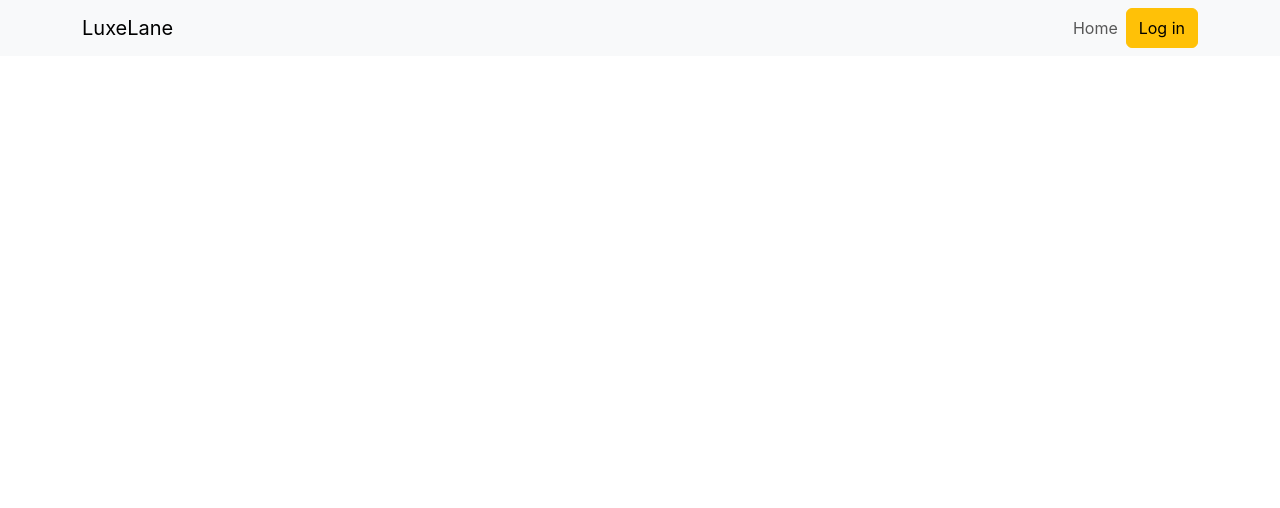
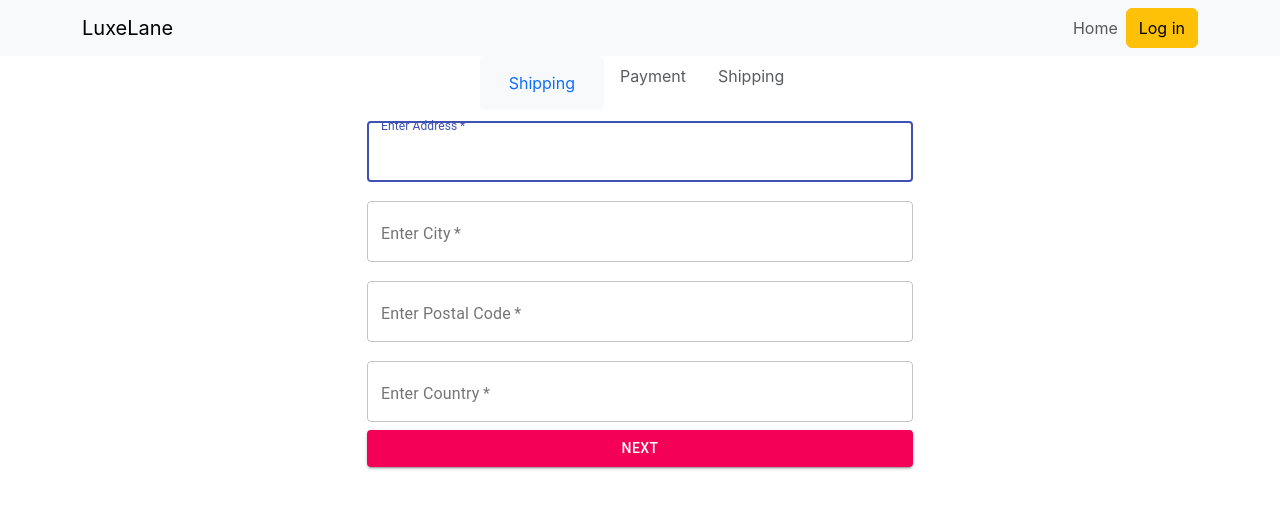
Before and after one commit to Sakshamyadav6/LuxeLane-App, a React (Vite) app in the folder frontend/: page /shipping in a window 1280 px wide. Shown: the top 508 px of the page. Built offline with nearby package versions, Linux system fonts and the light colour scheme.

Commit message:
feat:add to cart checkout shipping page completed

```diff
--- a/frontend/src/App.jsx
+++ b/frontend/src/App.jsx
@@ -5,6 +5,9 @@ import Signup from "./pages/Signup";
 import Home from "./pages/Home";
 import NavSection from "./components/NavSection";
 import ProductDetail from "./components/ProductDetail";
+import Cart from "./pages/Cart";
+import Shipping from "./pages/Shipping";
+import Payment from "./pages/Payment";
 
 const App = () => {
   return (
@@ -14,7 +17,10 @@ const App = () => {
         <Route path="/" element={<Login/>} />
         <Route path="/signup" element={<Signup/>} />
         <Route path="/home" element={<Home/>} />
-        <Route path="/product/:id" element={<ProductDetail/>} />
+        <Route path="/cart" element={<Cart/>} />
+         <Route path="/product/:id" element={<ProductDetail/>} />
+         <Route path="/shipping" element={<Shipping/>} />
+         <Route path="/payment" element={<Payment/>} />
       </Routes>
     </>
   );
--- /dev/null
+++ b/frontend/src/components/CheckoutSteps.jsx
@@ -0,0 +1,41 @@
+import React from "react";
+import { Nav } from "react-bootstrap";
+import { Link } from "react-router-dom";
+
+const CheckoutSteps = ({ step1, step2, step3 }) => {
+  return (
+    <>
+      <Nav className="justify-content-center mb-">
+        <Nav.Item>
+          {step1 ? (
+            <Link to={"/shipping"} className="btn btn-light">
+              <Nav.Link>Shipping</Nav.Link>
+            </Link>
+          ) : (
+            <Nav.Link disabled>Shipping</Nav.Link>
+          )}
+        </Nav.Item>
+        <Nav.Item>
+          {step2 ? (
+            <Link to={"/payment"} className="btn btn-light">
+              <Nav.Link>Payment</Nav.Link>
+            </Link>
+          ) : (
+            <Nav.Link disabled>Payment</Nav.Link>
+          )}
+        </Nav.Item>
+        <Nav.Item>
+          {step3 ? (
+            <Link to={"/shipping"} className="btn btn-light">
+              <Nav.Link>Shipping</Nav.Link>
+            </Link>
+          ) : (
+            <Nav.Link disabled>Shipping</Nav.Link>
+          )}
+        </Nav.Item>
+      </Nav>
+    </>
+  );
+};
+
+export default CheckoutSteps;
--- /dev/null
+++ b/frontend/src/components/FormContainer.jsx
@@ -0,0 +1,17 @@
+import React from "react";
+import { Container, Row, Col } from "react-bootstrap";
+
+
+const FormContainer = ({ children }) => {
+  return (
+    <Container>
+      <Row className="justify-content-md-center">
+        <Col xs={12} md={6}>
+          {children}
+        </Col>
+      </Row>
+    </Container>
+  );
+};
+
+export default FormContainer;
--- a/frontend/src/components/ProductDetail.jsx
+++ b/frontend/src/components/ProductDetail.jsx
@@ -6,7 +6,7 @@ import { Col, Image, ListGroup, Row } from "react-bootstrap";
 import Rating from "./Card/Rating";
 import { useDispatch } from "react-redux";
 import Loading from "./Loading";
-// import { addToCart } from "../slice/productSlice";
+import { addToCart } from "../slice/cartSlice";
 
 const ProductDetals = () => {
   const [product, setProduct] = useState({});
@@ -29,8 +29,9 @@ const ProductDetals = () => {
   }, []);
 
   const handleAddToCart = (quantity) => {
-    const data = payloadForCartItem(product.data, quantity);
 
+     const data = payloadForCartItem(product.data, quantity);
+  console.log(data)
     dispatch(addToCart(data));
 
     navigate("/cart");
@@ -49,7 +50,6 @@ const ProductDetals = () => {
 
   return (
     <>
-
       {product.status === "success" ? (
         <>
           <Row>
@@ -126,7 +126,7 @@ const ProductDetals = () => {
                 )}
                 <ListGroup.Item>
                   <Button
-                    color="primary"
+                    color="secondary"
                     variant="contained"
                     fullWidth
                     onClick={() => handleAddToCart(qty)}
@@ -140,7 +140,7 @@ const ProductDetals = () => {
           </Row>
         </>
       ) : (
-        <Loading/>
+        <Loading />
       )}
     </>
   );
--- /dev/null
+++ b/frontend/src/pages/Payment.jsx
@@ -0,0 +1,13 @@
+import React from 'react'
+import FormContainer from '../components/FormContainer'
+import CheckoutSteps from '../components/CheckoutSteps'
+
+const Payment = () => {
+    return (
+        <FormContainer>
+            <CheckoutSteps step2/>
+      </FormContainer>
+   )
+}
+
+export default Payment
--- /dev/null
+++ b/frontend/src/pages/Shipping.jsx
@@ -0,0 +1,91 @@
+import { React, useState } from "react";
+import CheckoutSteps from "../components/CheckoutSteps";
+import FormContainer from "../components/FormContainer";
+import { Form } from "react-bootstrap";
+import { TextField, Button } from "@material-ui/core";
+import { useNavigate } from "react-router-dom";
+import { useDispatch, useSelector } from "react-redux";
+import { addShippingAddress } from "../slice/cartSlice";
+const Shipping = () => {
+  const { shippingAddress } = useSelector((state) => state.cart);
+  const [address, setAddress] = useState(shippingAddress.address);
+  const [city, setCity] = useState(shippingAddress.city);
+  const [postalcode, setPostalCode] = useState(shippingAddress.postalcode);
+  const [country, setCountry] = useState(shippingAddress.country);
+
+  const navigate = useNavigate();
+  const dispatch = useDispatch();
+
+  const SubmitHandle = (e) => {
+    e.preventDefault();
+    const data = { address, city, postalcode, country };
+    dispatch(addShippingAddress(data));
+
+    navigate("/payment");
+  };
+  return (
+    <>
+      <FormContainer>
+        <CheckoutSteps step1 />
+        <Form onSubmit={SubmitHandle}>
+          <TextField
+            variant="outlined"
+            label="Enter Address"
+            fullWidth
+            margin="normal"
+            id="address"
+            name="address"
+            autoFocus
+            required
+            value={address}
+            onChange={(e) => setAddress(e.target.value)}
+          />
+          <TextField
+            variant="outlined"
+            label="Enter City"
+            fullWidth
+            margin="normal"
+            id="city"
+            name="city"
+            value={city}
+            required
+            onChange={(e) => setCity(e.target.value)}
+          />
+          <TextField
+            variant="outlined"
+            label="Enter Postal Code"
+            fullWidth
+            margin="normal"
+            id="postalcode"
+            name="postalcode"
+            value={postalcode}
+            required
+            onChange={(e) => setPostalCode(e.target.value)}
+          />
+          <TextField
+            variant="outlined"
+            label="Enter Country"
+            fullWidth
+            margin="normal"
+            id="country"
+            name="country"
+            value={country}
+            required
+            onChange={(e) => setCountry(e.target.value)}
+          />
+          <Button
+            type="submit"
+            variant="contained"
+            color="secondary"
+            fullWidth
+            className="mb-4"
+          >
+            Next
+          </Button>
+        </Form>
+      </FormContainer>
+    </>
+  );
+};
+
+export default Shipping;
--- /dev/null
+++ b/frontend/src/slice/cartSlice.js
@@ -0,0 +1,37 @@
+import { createSlice } from "@reduxjs/toolkit";
+
+const initialState = {
+  cartItems: [],
+  shippingAddress: {},
+  paymentMethod: "",
+};
+const cartSlice = createSlice({
+  name: "Cart",
+  initialState,
+  reducers: {
+    addToCart: (state, data) => {
+      const item = data.payload;
+
+      const existItem = state.cartItems.find(
+        (x) => x.productId === item.productId
+      );
+
+      if (existItem) {
+        state.cartItems = state.cartItems.map((x) =>
+          x.productId === item.productId ? item : x
+        );
+      } else {
+        state.cartItems = [...state.cartItems, item];
+      }
+    },
+    addShippingAddress: (state, data) => {
+      console.log(data)
+      state.shippingAddress = data.payload;
+
+
+    },
+  },
+});
+
+export default cartSlice.reducer;
+export const { addToCart, addShippingAddress } = cartSlice.actions;
--- a/frontend/src/store/store.js
+++ b/frontend/src/store/store.js
@@ -1,5 +1,6 @@
 import { combineReducers, configureStore } from "@reduxjs/toolkit";
 import loginReducer from "../slice/loginSlice";
+import cartReducer from "../slice/cartSlice";
 import { persistStore, persistReducer } from "redux-persist";
 import storage from "redux-persist/lib/storage";
 
@@ -10,12 +11,17 @@ const persistConfig = {
 
 const rootReducer = combineReducers({
   auth: loginReducer,
+  cart: cartReducer,
 });
 
 const persistedReducer = persistReducer(persistConfig, rootReducer);
 
 export const store = configureStore({
   reducer: persistedReducer,
+  middleware: (getDefaultMiddleware) =>
+    getDefaultMiddleware({
+      serializableCheck: false,
+    }),
 });
 
 let persistor = persistStore(store);
```
Also changed, not shown: frontend/src/pages/Cart.jsx (+116 -5 lines), 1 other file (tests, documents, lock files or other folders).
